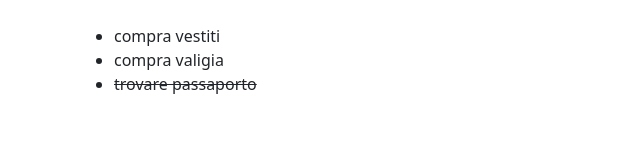
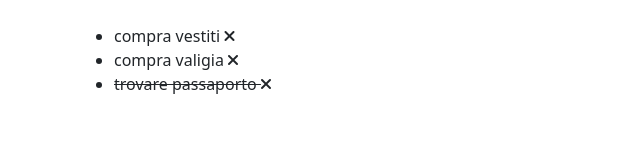
Before and after one commit to giuseppecantafio/vue-todolist, a plain HTML site: page index.html in a window 1280 px wide. Shown: the full height of the page, 0-640 px from the left. Drawn offline with nearby package versions, Linux system fonts and the light colour scheme.

Commit message:
milestone 2

```diff
--- a/index.html
+++ b/index.html
@@ -20,9 +20,8 @@
             <div class="row">
                 <div class="col-12">
                     <ul>
-                        <li v-for="(item, index) in viaggio" :key="index" :class="{'text-decoration-line-through': item.done === true}" @click="item.done = !item.done">
-                            {{item.todo}}
-                        </li>
+                        <li v-for="(item, index) in viaggio" :key="index" :class="{'text-decoration-line-through': item.done === true}">
+                            {{item.todo }} <i class="fa-solid fa-xmark" @click="item.done = !item.done"></i>
                     </ul>
                 </div>
             </div>
```
